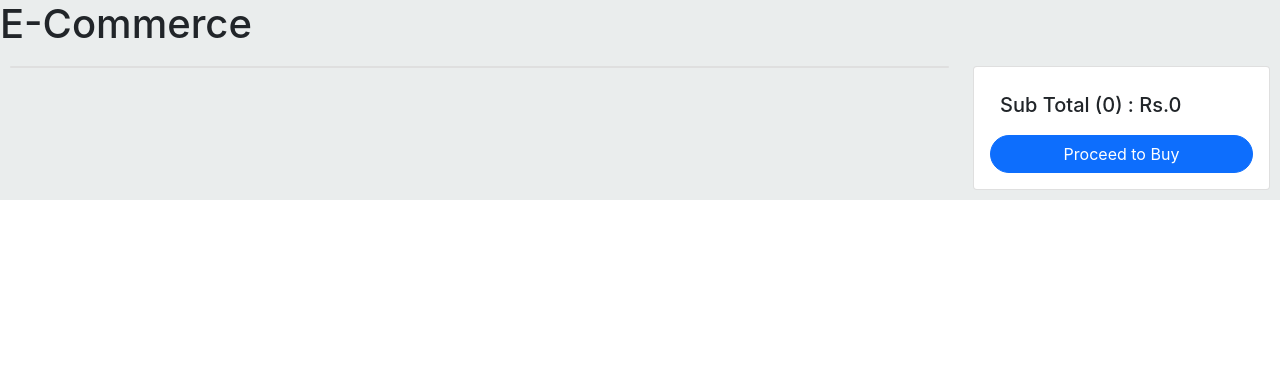
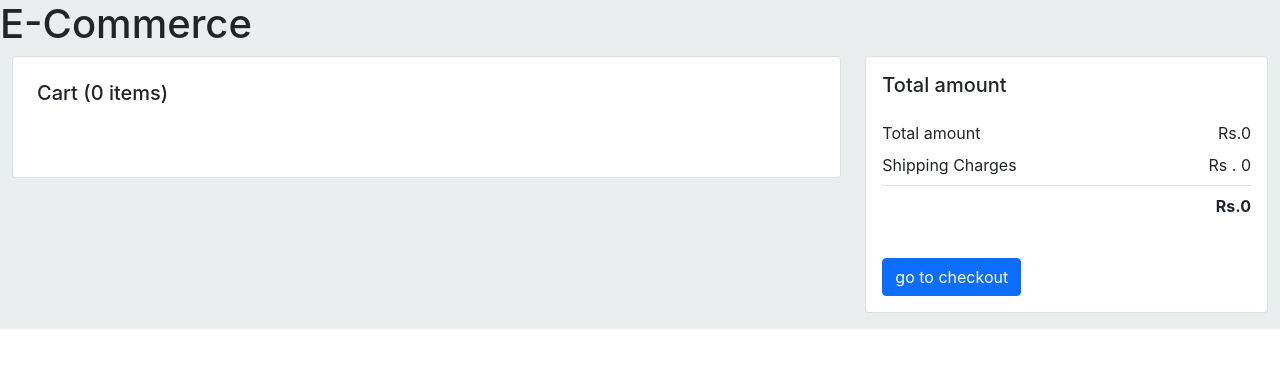
Before and after one commit to saisrivenkat/React-ecommerce, a React (Create React App) app: page /cart in a window 1280 px wide. Shown: the top 368 px of the page. Built offline with nearby package versions, Linux system fonts and the light colour scheme.

Commit message:
added styling to cart and fixed the cart item prices

```diff
--- a/public/index.html
+++ b/public/index.html
@@ -26,6 +26,8 @@
     -->
     <title>React App</title>
     <link href="https://cdn.jsdelivr.net/npm/bootstrap@5.0.0-beta3/dist/css/bootstrap.min.css" rel="stylesheet" integrity="sha384-eOJMYsd53ii+scO/bJGFsiCZc+5NDVN2yr8+0RDqr0Ql0h+rP48ckxlpbzKgwra6" crossorigin="anonymous">
+
+    <link rel="stylesheet" href="https://cdn.jsdelivr.net/npm/@fortawesome/fontawesome-free@5.15.3/css/fontawesome.min.css" integrity="sha384-wESLQ85D6gbsF459vf1CiZ2+rr+CsxRY0RpiF1tLlQpDnAgg6rwdsUF1+Ics2bni" crossorigin="anonymous">
   </head>
   <body>
     <noscript>You need to enable JavaScript to run this app.</noscript>
--- a/src/App.css
+++ b/src/App.css
@@ -1,38 +1,3 @@
-.App {
-  text-align: center;
+img:hover{
+  transform:scale(1.3)
 }
-
-.App-logo {
-  height: 40vmin;
-  pointer-events: none;
-}
-
-@media (prefers-reduced-motion: no-preference) {
-  .App-logo {
-    animation: App-logo-spin infinite 20s linear;
-  }
-}
-
-.App-header {
-  background-color: #282c34;
-  min-height: 100vh;
-  display: flex;
-  flex-direction: column;
-  align-items: center;
-  justify-content: center;
-  font-size: calc(10px + 2vmin);
-  color: white;
-}
-
-.App-link {
-  color: #61dafb;
-}
-
-@keyframes App-logo-spin {
-  from {
-    transform: rotate(0deg);
-  }
-  to {
-    transform: rotate(360deg);
-  }
-}
--- a/src/App.js
+++ b/src/App.js
@@ -7,6 +7,7 @@ import {
   Route,
   Link
 } from "react-router-dom";
+import "./App.css"
 
 function App() {
   const [products, setproducts] = useState([
@@ -14,22 +15,26 @@ function App() {
       id: 1,
       title: "Sunflower oil",
       cost: 180,
-      category:"household"
+      category: "household",
+      img: "https://storage.sg.content-cdn.io/cdn-cgi/image/width=600,height=600,quality=75,format=auto,fit=cover,g=top/in-resources/075ba640-9325-4e0e-8157-cdf49e2a8909/Images/ProductImages/Source/100038345.jpg"
     },
     {
       id: 2,
       title: "iphone",
       cost: 100,
-      category:"phones"
+      category: "phones",
+      img: "https://fdn2.gsmarena.com/vv/pics/apple/apple-iphone-12-r1.jpg"
     },
     {
       id: 3,
       title: "mango pickle",
       cost: 120,
-      category:"household"
+      category: "household",
+      img: "https://www.bigbasket.com/media/uploads/p/xxl/40202784_3-dabur-hommade-mango-pickle.jpg"
     }
   ])
   const [cart, setcart] = useState([])
+
   useEffect(() => {
     getlocalstorage()
 
@@ -62,17 +67,22 @@ function App() {
 
     return cost
   }
+
+
+
   const handlechange = (e, id) => {
-    console.log(e.target.value, id)
     const cartid = cart.findIndex(ul => ul.id === id)
     const iteminfo = { ...cart[cartid] }
-    const productinfo = { ...products[cartid] }
+    const p_id = products.find(ul => ul.id === iteminfo.id)
+    const p_index = products.findIndex(ul => ul.id === p_id.id)
+    const productinfo = { ...products[p_index] }
     const p_cost = productinfo.cost
     iteminfo.qty = e.target.value
     iteminfo.cost = p_cost * iteminfo.qty
     const cartclone = [...cart]
     cartclone[cartid] = iteminfo
     setcart(cartclone)
+    console.log(iteminfo.img)
   }
   //save local
   const savelocalstorage = () => {
@@ -85,14 +95,14 @@ function App() {
     }
     else {
       let localcart = JSON.parse(localStorage.getItem('cart'))
-      console.log(localcart)
+
       setcart(localcart)
     }
   }
 
   return (
     <Router>
-      <div className="App" style={{backgroundColor: "#EAEDED"}}>
+      <div className="App" style={{ backgroundColor: "#EAEDED" }}>
         <h1>E-Commerce</h1>
         <Switch>
           <Route exact path="/">
--- a/src/Components/Cart.js
+++ b/src/Components/Cart.js
@@ -1,29 +1,89 @@
 /* eslint-disable no-lone-blocks */
 import React from 'react'
+import Display from '../Components/Display'
 
 export default function Cart({ cart, deleteitem, change, cost }) {
+
+
     return (
-        <>
+        <section className="container-fluid">
+            <div className="row">
+                <div className="col-lg-8">
 
-            <div className="container-fluid" style={{ padding: "10px" }}>
-                <div className="row">
-                    <div className="col-md-9">
-                        <div class="card mb-3" style={{ maxWidth: "auto" }}>
-                            {cart.map((item) => {
+                    <div class="card wish-list mb-3">
+                        <div class="card-body p-4" >
+                            <h5 class="mb-4">Cart (<span>{cart.length}</span> items)</h5>
+                            <div class="row mb-4">
+                                {cart.map((item) => {
+                                    return (
+                                        <Display
+                                            id={item.id}
+                                            i_name={item.title}
+                                            cost={item.cost}
+                                            img={item.img}
+                                            deleteitem={deleteitem}
+                                            change={change}
+                                            qty={item.qty}
+
+
+                                        />
+                                    )
+                                })}
+                            </div>
+                        </div>
+                    </div>
+                </div>
+
+                <div className="col-lg-4">
+                    <div class="card mb-3">
+                        <div class="card-body">
+
+                            <h5 class="mb-3">Total amount</h5>
+
+                            <ul class="list-group list-group-flush">
+                                <li class="list-group-item d-flex justify-content-between align-items-center border-0 px-0 pb-0">
+                                    Total amount
+              <span>Rs.{cost()}</span>
+                                </li>
+                                <li class="list-group-item d-flex justify-content-between align-items-center px-0">
+                                    Shipping Charges
+              <span>Rs . 0</span>
+                                </li>
+                                <li class="list-group-item   border-0 px-0 mb-3 ">
+
+                                    <p className="text-end"><strong>Rs.{cost()}</strong></p>
+                                </li>
+                            </ul>
+
+                            <button type="button" class="btn btn-primary btn-block waves-effect waves-light">go to checkout</button>
+
+                        </div>
+                    </div>
+
+                </div>
+            </div>
+
+        </section >
+    );
+}
+{/*{cart.map((item) => {
                                 return (
+
                                     <div key={item.id}>
+                                        {console.log(item.img)}
                                         <div class="row g-0">
                                             <div class="col-md-3 embed-responsive embed-responsive-16by9">
-                                                <img src="https://assetscdn1.paytm.com/images/catalog/product/F/FA/FASFORTUNE-SUNFBIGB985832444062DD/1561508979210_5.jpg" alt="..." width="250px" style={{ padding: "25px" }} />
+                                                <img src={item.img} alt="..." className="card-img-top img-fluid" height="auto" style={{ padding: "25px" }} />
                                             </div>
                                             <div class="col-md-9">
                                                 <div class="card-body">
                                                     <div style={{ display: "flex" }}>
                                                         <h5 class="card-title" style={{ justifyContent: "end" }}>{item.title}</h5>
                                                     </div>
-                                                    <span>In stock</span>
-                                                    <button onClick={() => deleteitem(item.id)}>Delete</button>
 
+                                                    <span className="text-success">In stock</span>
+
+                                                    <button className="btn btn-danger" onClick={() => deleteitem(item.id)}>Delete</button>
                                                     <select value={item.qty} onChange={(e) => change(e, item.id)}>
                                                         <option selected value="1">1</option>
                                                         <option value="2">2</option>
@@ -35,37 +95,6 @@ export default function Cart({ cart, deleteitem, change, cost }) {
                                         </div>
                                         <hr style={{ margin: "0 30px" }} />
                                     </div>
-
                                 )
                             })}
-
-
-                        </div>
-
-                    </div>
-                    <div className="col-md-3 ">
-                        <div class="card" style={{ width: "auto" }}>
-                            <div class="card-body">
-                                <h5 class="card-title" style={{ padding: "10px" }}>Sub Total ({cart.length}) : Rs.{cost()} </h5>
-
-
-                                <center><button className="btn btn-primary " style={{ borderRadius: "20px", width: "100%" }}>Proceed to Buy</button></center>
-                            </div>
-                        </div>
-                    </div>
-
-                </div>
-
-
-                <div>
-
-
-
-                </div>
-            </div>
-            {/*}
-
-            */}
-        </>
-    );
-}
+                        */}
--- /dev/null
+++ b/src/Components/Display.js
@@ -0,0 +1,42 @@
+import React from 'react'
+
+function Display({ id, i_name, cost, img, deleteitem, qty, change }) {
+    return (
+        <>
+            <div class="col-md-5 col-lg-3 col-xl-3 mb-3">
+                <div class="view zoom overlay z-depth-1 rounded mb-3 mb-md-0">
+                    <img class="img-fluid w-100 p-2"
+                        src={img} alt="Sample" height="188.33" />
+
+                </div>
+            </div>
+            <div class="col-md-7 col-lg-9 col-xl-9">
+                <div>
+                    <div class="d-flex justify-content-between">
+                        <div>
+                            <h5>{i_name}</h5>
+                            <p class="mb-3 text-muted text-uppercase small">qty: {qty}</p>
+                        </div>
+                        <div>
+                            <select value={qty} onChange={(e) => change(e, id)}>
+                                <option selected value="1">1</option>
+                                <option value="2">2</option>
+                                <option value="3">3</option>
+                            </select>
+                        </div>
+                    </div>
+                </div>
+                <div class="d-flex justify-content-between align-items-center">
+                    <div>
+                        <a href="!" type="button" class="card-link-secondary small text-uppercase mr-3" onClick={() => deleteitem(id)}><i class="fa fa-trash"></i>Remove item </a>
+                    </div>
+                    <p class="mb-0"><span><strong>Rs.{cost}</strong></span></p>
+                </div>
+            </div>
+            <hr className="mb-4" />
+
+        </>
+    )
+}
+
+export default Display
```
